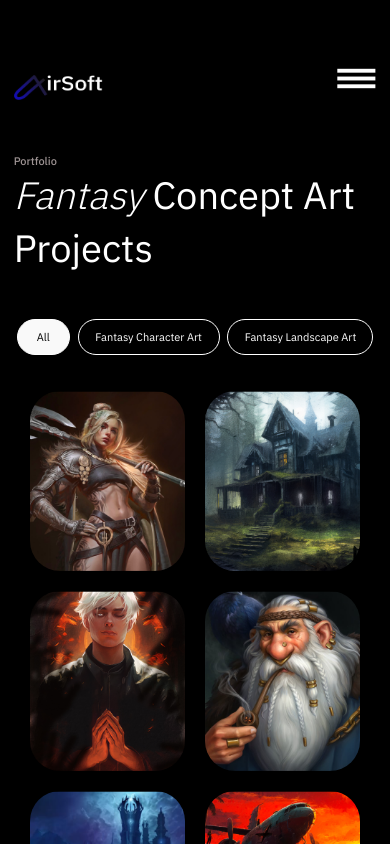
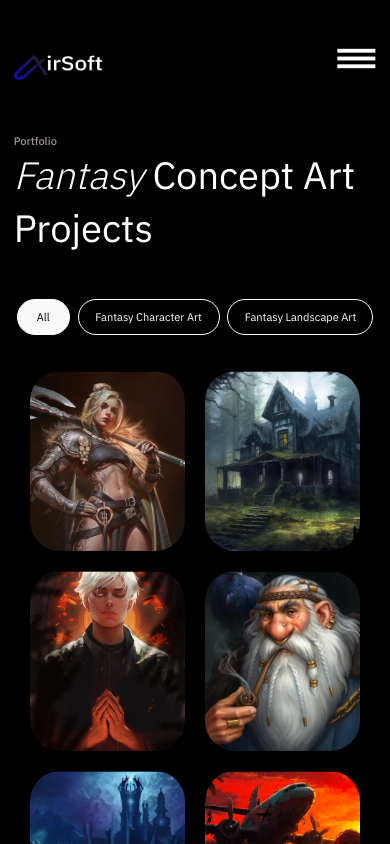
Before and after one commit to chayilDeborah/airsoft, a Next.js app: page /portfolio in a window 390 px wide. Shown: the top 844 px of the page. Built offline with nearby package versions, Linux system fonts and the light colour scheme.

Commit message:
fix: margin

```diff
--- a/app/portfolio/page.tsx
+++ b/app/portfolio/page.tsx
@@ -29,7 +29,7 @@ const Portfolio = () => {
   return (
     <main className='flex justify-center bg-[#000000] text-white '>
       <div className='w-full'>
-        <section className='lg:w-full w-[93%] lg:max-w-[1450px] mx-auto mt-[50px] '>
+        <section className='lg:w-full w-[93%] lg:max-w-[1450px] mx-auto mt-[30px] lg:mt-[50px] '>
           <PorfolioNav />
           <div className='mt-[54px] lg:mt-[79px] '>
             <div className='lg:w-[80%] mx-auto '>
```
